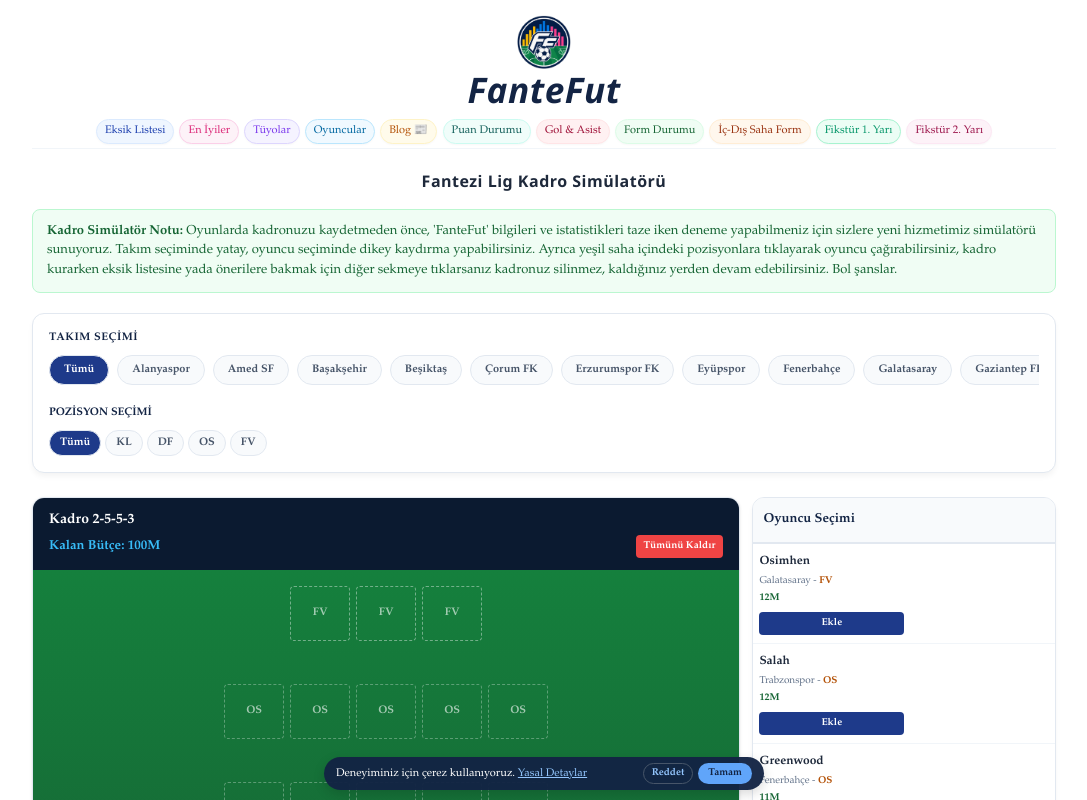
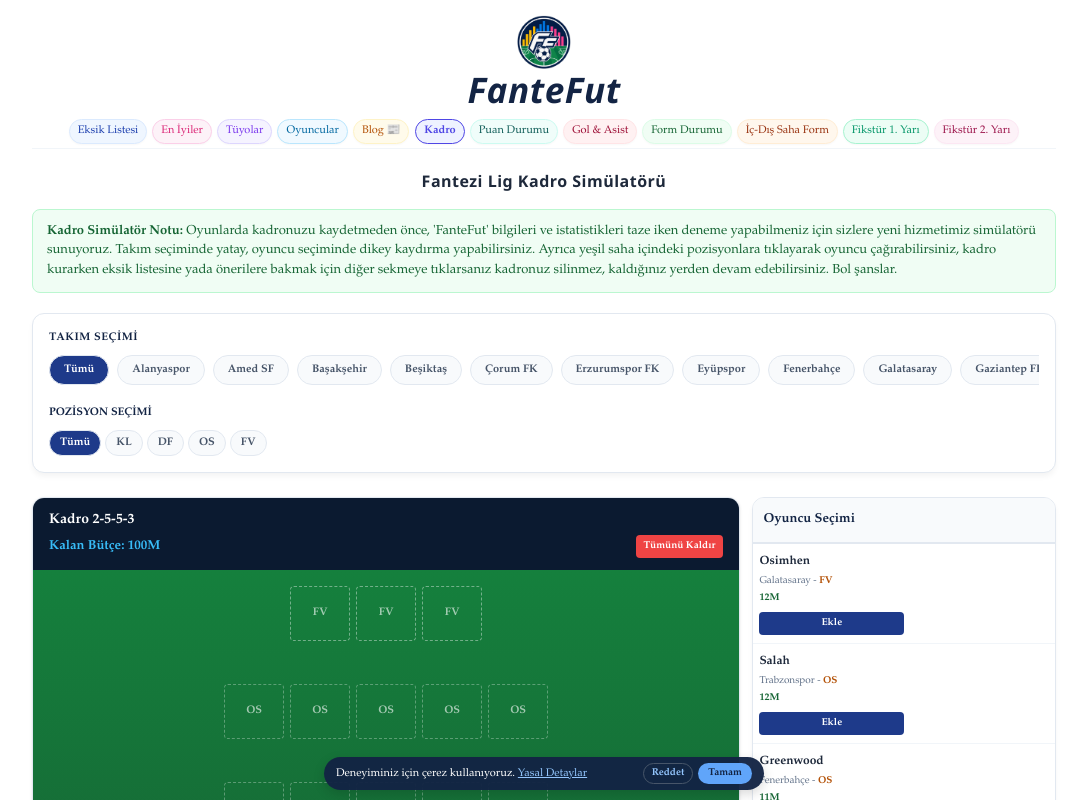
Before and after one commit to fantefut/fantefut, a Next.js app: page /kadronu-dene in a window 1280 px wide. Shown: the top 800 px of the page, without its empty margins (96-1183 px from the left). Built offline with nearby package versions, Linux system fonts and the light colour scheme.

Commit message:
feat: kadro sekmesi ve menü entegrasyonu

```diff
--- a/app/kadronu-dene/page.tsx
+++ b/app/kadronu-dene/page.tsx
@@ -125,7 +125,7 @@ export default function KadronuDenePage() {
       <Header altBaslik="" />
 
       <div className="w-full mx-auto max-w-[650px] lg:max-w-[1024px]" style={{ fontFamily: ICERIK_FONTU }}>
-        <Navbar aktifSayfa="" />
+        <Navbar aktifSayfa="kadro" />
 
         {/* BAŞLIK BLOKU */}
         <div style={{ textAlign: 'center', marginTop: '20px', marginBottom: '16px' }}>
--- a/app/utils.js
+++ b/app/utils.js
@@ -23,6 +23,7 @@ export const getMenuButonStili = (sayfa, aktif) => {
   if (sayfa === 'icdis') return { ...bStil, backgroundColor: '#fff7ed', color: '#9a3412', borderColor: aktif ? '#9a3412' : '#ffedd5' };
   if (sayfa === 'fikstur1') return { ...bStil, backgroundColor: '#ecfdf5', color: '#059669', borderColor: aktif ? '#059669' : '#a7f3d0' };
   if (sayfa === 'fikstur2') return { ...bStil, backgroundColor: '#fdf2f8', color: '#9d174d', borderColor: aktif ? '#9d174d' : '#fce7f3' };
+  if (sayfa === 'kadro') return { ...bStil, backgroundColor: '#eef2ff', color: '#4f46e5', borderColor: aktif ? '#4f46e5' : '#c7d2fe' };
   if (sayfa === 'puan') return { ...bStil, backgroundColor: '#f0fdfa', color: '#115e59', borderColor: aktif ? '#115e59' : '#ccfbf1' };
   if (sayfa === 'krallik') return { ...bStil, backgroundColor: '#fff1f2', color: '#9f1239', borderColor: aktif ? '#9f1239' : '#ffe4e6' };
   if (sayfa === 'yildiz') return { ...bStil, backgroundColor: '#fef3c7', color: '#92400e', borderColor: '#fef3c7' };
@@ -64,6 +65,7 @@ export function Navbar({ aktifSayfa }) {
         </div>
 
         <div style={{ display: 'flex', gap: '5px', justifyContent: 'center' }}>
+          <Link href="/kadronu-dene" style={getMenuButonStili('kadro', aktifSayfa === 'kadro')} className="ff-tab-button">Kadro</Link>
           <Link href="/puan-durumu" style={getMenuButonStili('puan', aktifSayfa === 'puan')} className="ff-tab-button">Puan Durumu</Link>
           <Link href="/kralliklar" style={getMenuButonStili('krallik', aktifSayfa === 'krallik')} className="ff-tab-button">Gol & Asist</Link>
 
```
